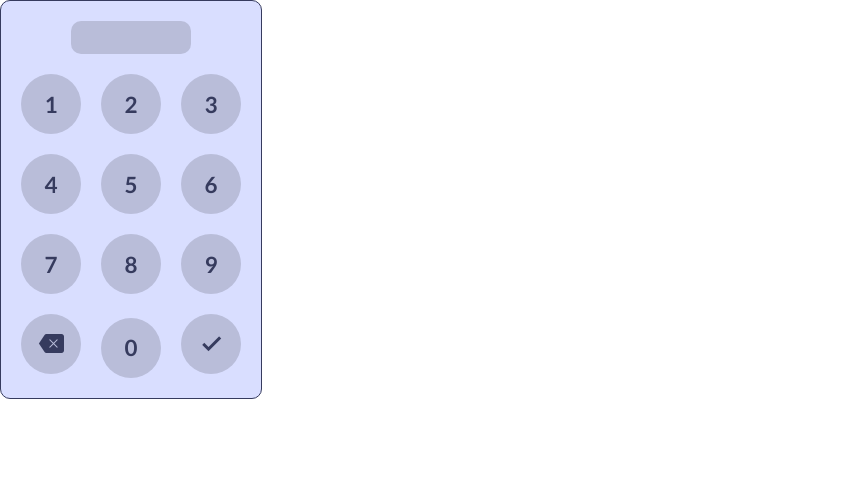
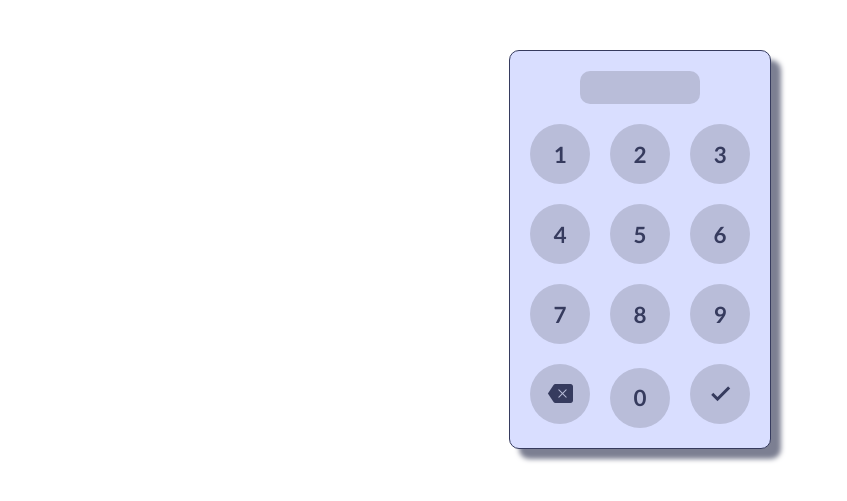
Before and after one commit to emmypuch/pin-login, a PHP site: page / in a window 1280 px wide. Shown: the top 501 px of the page, without its empty margins (0-847 px from the left). Run offline with PHP 8.4, Linux system fonts and the light colour scheme.

Commit message:
updated css

```diff
--- a/index.html
+++ b/index.html
@@ -11,6 +11,7 @@
 </head>
 
 <body>
+    <div id="pin-login__wrapper">
         <div class="pin-login" id="mainPinLogin">
             <input type="password" readonly class="pin-login__text">
             <div class="pin-login__numpad">
@@ -28,6 +29,7 @@
                     <div class="pin-login__key material-icons">done</div> -->
             </div>
         </div>
+    </div>
 
 
     <script src="pin.js"></script>
--- a/pin.js
+++ b/pin.js
@@ -78,7 +78,7 @@ class PinLogin {
         headers: {
           "Content-Type": "application/x-www-form-urlencoded",
         },
-        body: `pincode=$(this.value)`,
+        body: `pincode=${this.value}`,
       }).then((response) => {
         if (response.status === 200) {
           window.location.href = this.redirectTo;
--- a/styles.css
+++ b/styles.css
@@ -5,6 +5,13 @@
   padding: 0;
   box-sizing: border-box;
   font-family: "Lato", sans-serif;
+}
+
+div#pin-login__wrapper {
+  display: flex;
+  justify-content: center;
+  align-items: center;
+  margin-top: 50px;
 }
 
 div.pin-login {
@@ -18,6 +25,7 @@ div.pin-login {
   -moz-user-select: none;
   -ms-user-select: none;
   -webkit-user-select: none;
+  box-shadow: 10px 10px 5px #7c7f92;
 }
 
 .pin-login__text {
```
Lines whose indentation alone changed are shown as unchanged.
